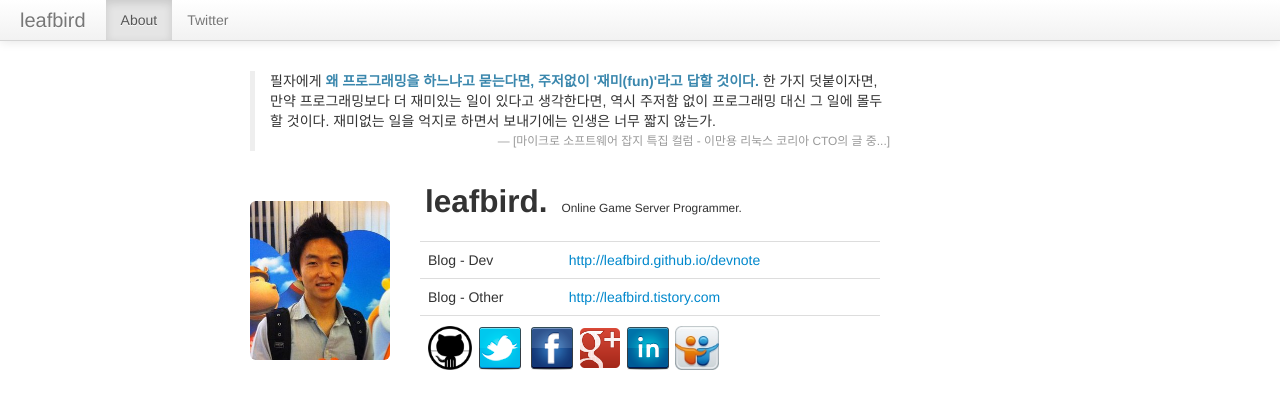
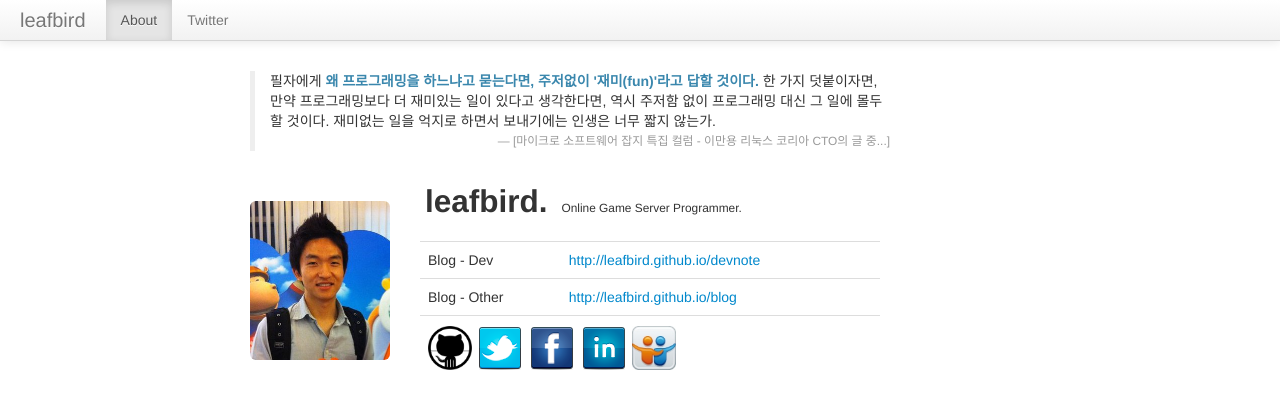
Before and after one commit to leafbird/leafbird.github.io, a plain HTML site: page index.html in a window 1280 px wide. Drawn offline with Linux system fonts and the light colour scheme.

Commit message:
delete google plus

```diff
--- a/index.html
+++ b/index.html
@@ -58,7 +58,7 @@
                             </tr>
                             <tr>
                                 <td>Blog - Other</td>
-                                <td><a href="http://leafbird.tistory.com" target="_blank">http://leafbird.tistory.com</a>
+                                <td><a href="http://leafbird.github.io/blog" target="_blank">http://leafbird.github.io/blog</a>
                                 </td>
                             </tr>
                             <tr>
@@ -72,9 +72,6 @@
 
                                     <a href="https://www.facebook.com/florist.sk" target="_blank">
                                         <img src="image/social_facebook.png"></a>
-
-                                    <a href="http://plus.google.com/103124161995548033697" target="_blank">
-                                        <img src="image/icon_googleplus.png" style="width: 40px;"></a>
 
                                     <a href="http://www.linkedin.com/in/leafbird" target="_blank">
                                         <img src="image/social_linked_in.png" /></a>
```
Also changed, not shown: image/icon_googleplus.png (deleted), 1 other file.
